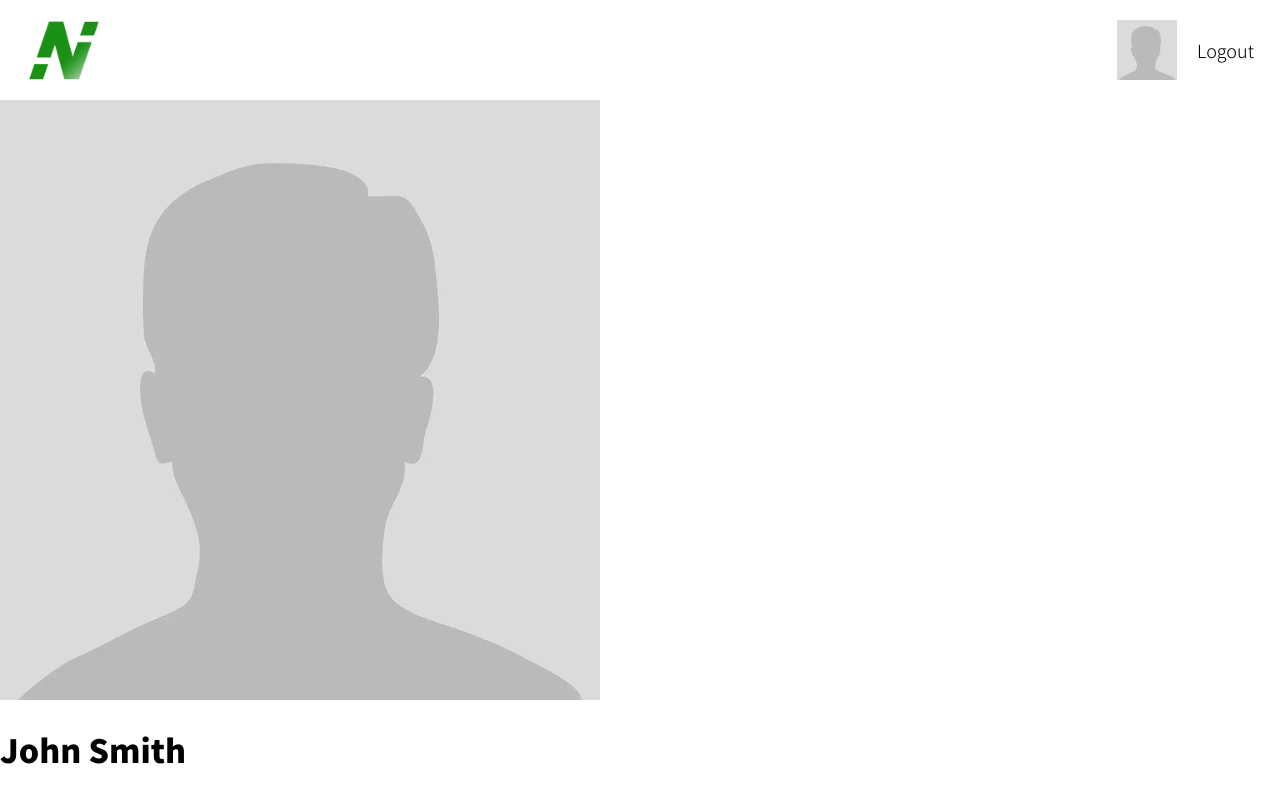
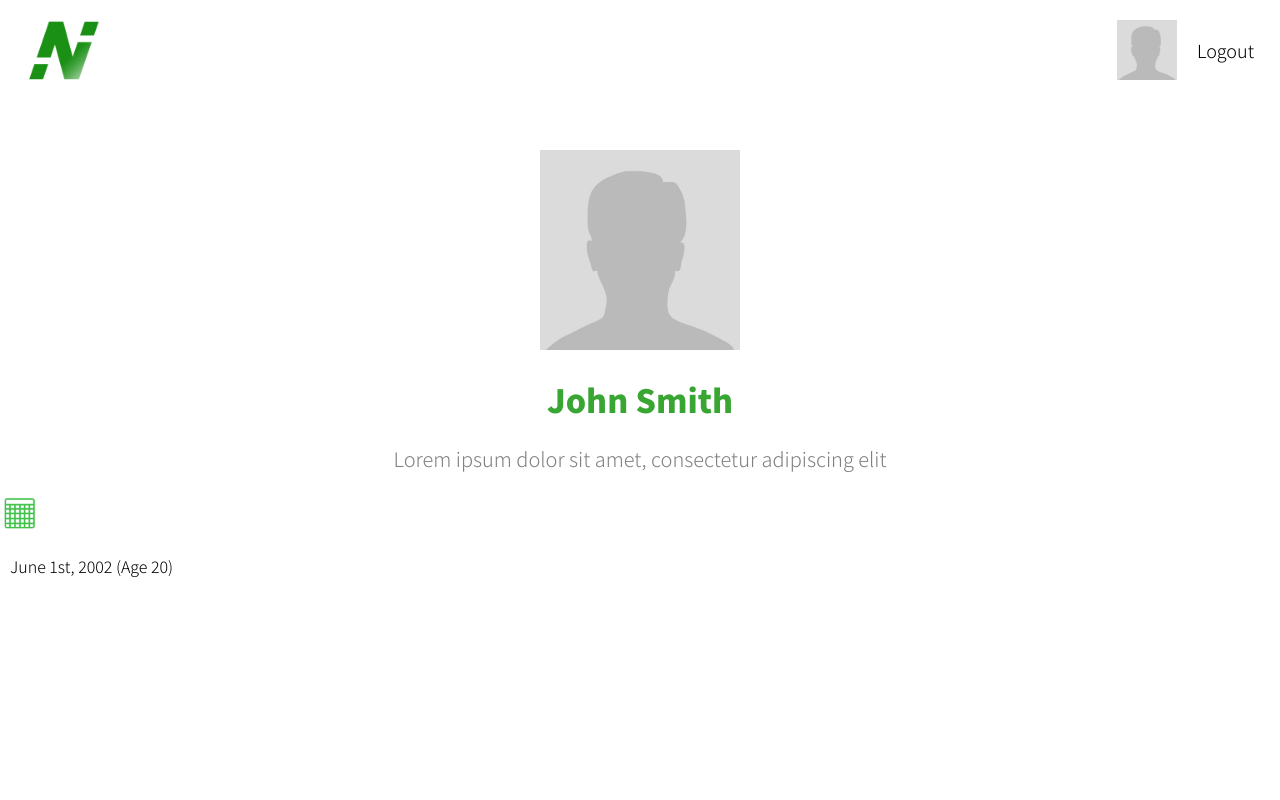
Before and after one commit to JDCPrograms2017/nodesocial, a website: page profile.html in a window 1280 px wide. Drawn offline with Linux system fonts and the light colour scheme.

Commit message:
profile html and icons

```diff
--- a/css/profile.css
+++ b/css/profile.css
@@ -67,3 +67,35 @@ body {
     height: 60%;
     padding-top: 20px;
 }
+
+.profile-avatar {
+    margin: 0 auto;
+    justify-content: center;
+
+}
+
+.profile-avatar h1 {
+    color: #39a633
+}
+
+.profile-avatar img {
+    width: 200px;
+    padding-top: 50px;
+}
+
+.profile-bio {
+    color: gray;
+    font-size: 20px;
+}
+
+.profile-grid-content {
+    justify-content: space-between;
+}
+
+.profile-grid-content img {
+    width: 40px;
+}
+
+.profile-grid-content p {
+    padding-left: 10px;
+}
--- a/profile.html
+++ b/profile.html
@@ -25,9 +25,22 @@
          </div>
     </div>
     <div class="profile-content">
-        <div class="profile-avatar">
+        <center>
+            <div class="profile-avatar">
             <img src="./images/default_avatar.jpg">
             <h1>John Smith</h1>
+            </div>
+            <div class="profile-bio">
+                <p>Lorem ipsum dolor sit amet, consectetur adipiscing elit</p>
+            </div>
+        </center>
+        <div class="profile-grid-content">
+            <div class="profile-bday-school">
+                <div class="profile-bday">
+                    <img src="./images/calendar.png">
+                    <p>June 1st, 2002 (Age 20)</p>
+                </div>
+            </div>
         </div>
     </div>
 
```
Also changed, not shown: images/ball.png (added), images/calendar.png (added), images/grad cap.png (added), images/suitcase.png (added).
